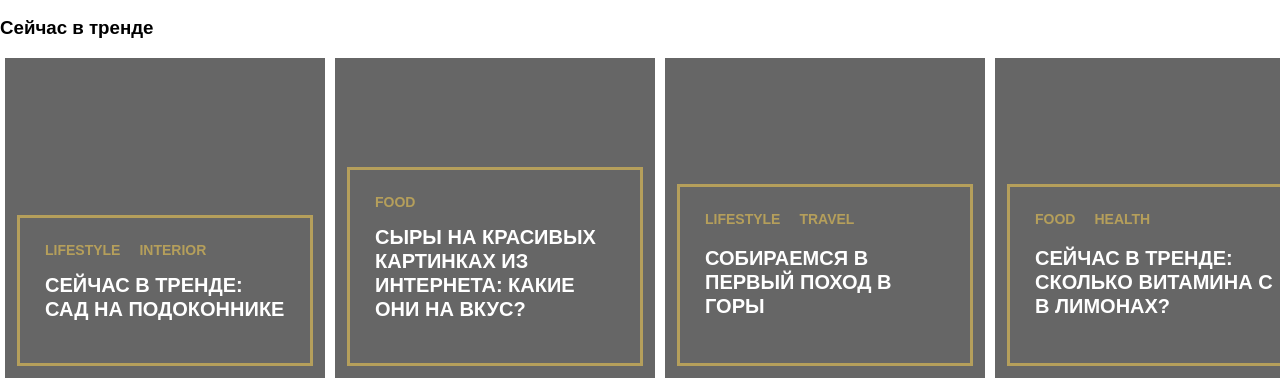
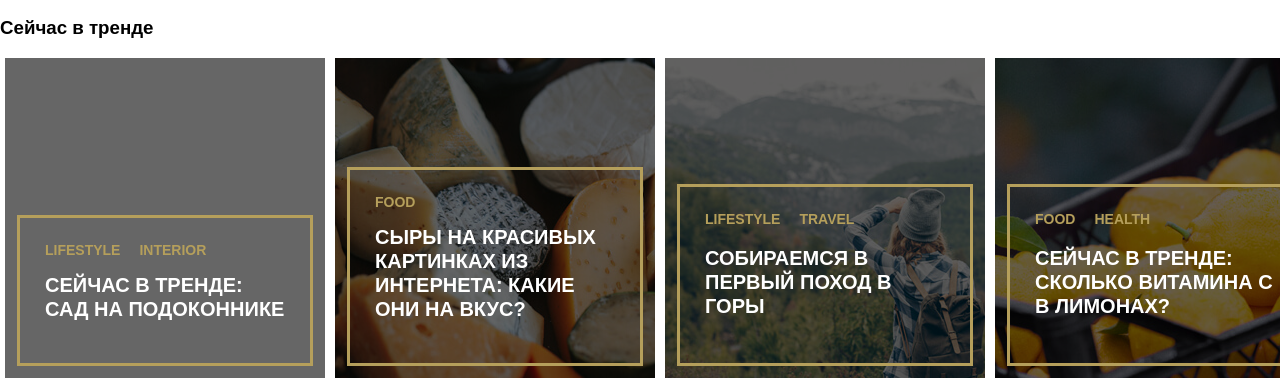
Before and after one commit to ApoFeoz32521/mq-diplom, a plain HTML site: page index.html in a window 1280 px wide. Shown: the part 563-952 px from the top of the page. Drawn offline with Linux system fonts and the light colour scheme; a web font is replaced by a local one.

Commit message:
Add files via upload

```diff
--- a/css/style.css
+++ b/css/style.css
@@ -153,22 +153,22 @@ img {
 }
 
 .trend1 {
-    backgorund: url(/images/trend1);
+    backgorund: url(/images/trend1.jpg);
     background-repeat: no-repeat;
 }
 
 .trend2 {
-    background: url(/images/trend2);
+    background: url(/images/trend2.jpg);
     background-repeat: no-repeat;
 }
 
 .trend3 {
-    background: url(/images/trend3);
+    background: url(/images/trend3.jpg);
     background-repeat: no-repeat;
 }
 
 .trend4 {
-    background: url(/images/trend4);
+    background: url(/images/trend4.jpg);
     background-repeat: no-repeat;
 }
 
```
